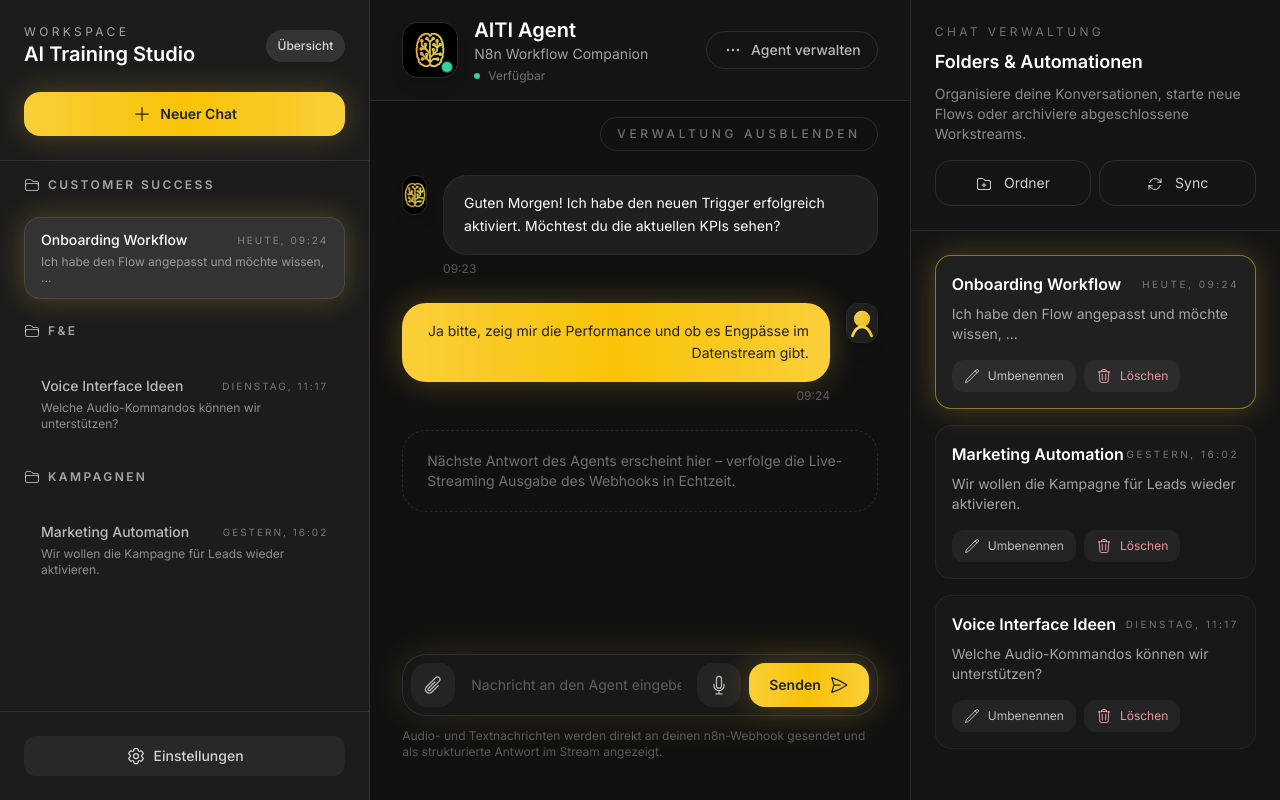
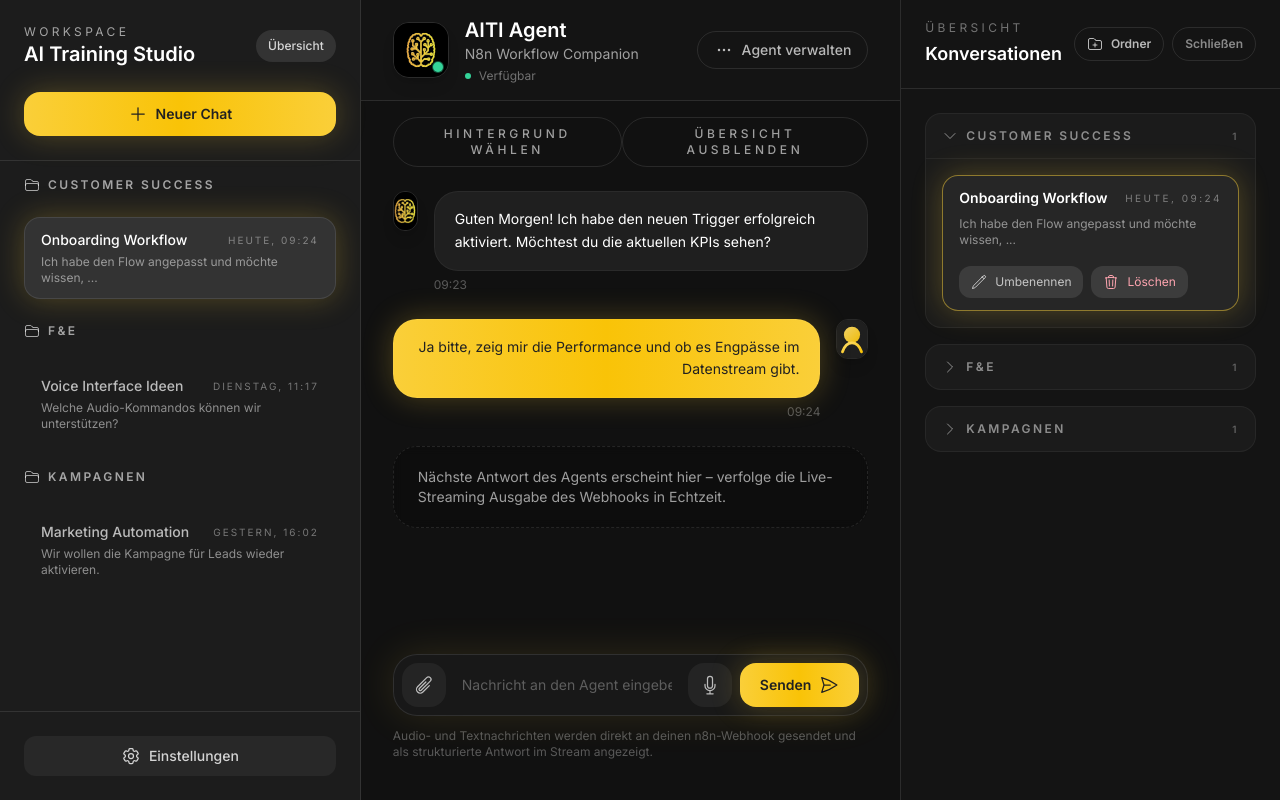
Before and after one commit to LiLoLama/aiti-agent, a React (Vite) app: page / in a window 1280 px wide. Built offline with nearby package versions, Linux system fonts and the light colour scheme.

Commit message:
Refine chat overview interactions and background controls

```diff
--- a/src/components/ChatHeader.tsx
+++ b/src/components/ChatHeader.tsx
@@ -6,7 +6,7 @@ interface ChatHeaderProps {
   agentName: string;
   agentRole: string;
   agentStatus: 'online' | 'offline' | 'busy';
-  onToggleDrawer: () => void;
+  onOpenOverview: () => void;
   onOpenSettings: () => void;
   agentAvatar: string;
 }
@@ -21,7 +21,7 @@ export function ChatHeader({
   agentName,
   agentRole,
   agentStatus,
-  onToggleDrawer,
+  onOpenOverview,
   onOpenSettings,
   agentAvatar
 }: ChatHeaderProps) {
@@ -41,7 +41,7 @@ export function ChatHeader({
       <div className="flex items-center gap-4">
         <button
           className="lg:hidden rounded-full bg-white/10 p-2 text-white/80 hover:bg-white/20 transition"
-          onClick={onToggleDrawer}
+          onClick={onOpenOverview}
         >
           <Bars3Icon className="h-5 w-5" />
         </button>
--- a/src/components/ChatOverviewPanel.tsx
+++ b/src/components/ChatOverviewPanel.tsx
@@ -1,67 +1,205 @@
+import { useEffect, useMemo, useState } from 'react';
 import { Chat } from '../data/sampleChats';
 import {
   PencilIcon,
   TrashIcon,
   FolderPlusIcon,
-  ArrowPathIcon
+  ChevronRightIcon,
+  XMarkIcon
 } from '@heroicons/react/24/outline';
+import clsx from 'clsx';
 
 interface ChatOverviewPanelProps {
   chats: Chat[];
   activeChatId: string;
   onSelectChat: (chatId: string) => void;
   isCollapsed: boolean;
+  isMobileOpen: boolean;
+  onCloseMobile: () => void;
+  onToggleCollapse: () => void;
+  onCreateFolder: () => void;
+  onRenameChat: (chatId: string) => void;
+  onDeleteChat: (chatId: string) => void;
+  customFolders: string[];
 }
 
-export function ChatOverviewPanel({ chats, activeChatId, onSelectChat, isCollapsed }: ChatOverviewPanelProps) {
-  if (isCollapsed) {
-    return null;
+export function ChatOverviewPanel({
+  chats,
+  activeChatId,
+  onSelectChat,
+  isCollapsed,
+  isMobileOpen,
+  onCloseMobile,
+  onToggleCollapse,
+  onCreateFolder,
+  onRenameChat,
+  onDeleteChat,
+  customFolders
+}: ChatOverviewPanelProps) {
+  const chatsByFolder = useMemo(() => {
+    return chats.reduce<Record<string, Chat[]>>((acc, chat) => {
+      const folder = chat.folder ?? 'Ohne Ordner';
+      acc[folder] = acc[folder] ? [...acc[folder], chat] : [chat];
+      return acc;
+    }, {});
+  }, [chats]);
+
+  const folders = useMemo(() => {
+    const folderSet = new Set<string>([
+      ...Object.keys(chatsByFolder),
+      ...customFolders
+    ]);
+
+    return Array.from(folderSet).sort((a, b) => a.localeCompare(b));
+  }, [chatsByFolder, customFolders]);
+
+  const [openFolders, setOpenFolders] = useState<Record<string, boolean>>({});
+
+  useEffect(() => {
+    setOpenFolders((prev) => {
+      const nextState = folders.reduce<Record<string, boolean>>((acc, folder) => {
+        acc[folder] = prev[folder] ?? false;
+        return acc;
+      }, {});
+
+      const activeFolder = chats.find((chat) => chat.id === activeChatId)?.folder ?? 'Ohne Ordner';
+      if (activeChatId && activeFolder in nextState) {
+        nextState[activeFolder] = true;
       }
 
-  return (
-    <aside className="hidden xl:flex w-96 flex-col border-l border-white/10 bg-[#161616]/80 backdrop-blur-xl">
-      <div className="px-6 py-6 border-b border-white/10">
-        <p className="text-xs uppercase tracking-[0.28em] text-white/40">Chat Verwaltung</p>
-        <h3 className="mt-2 text-lg font-semibold text-white">Folders &amp; Automationen</h3>
-        <p className="mt-2 text-sm text-white/50">
-          Organisiere deine Konversationen, starte neue Flows oder archiviere abgeschlossene Workstreams.
-        </p>
-        <div className="mt-4 flex gap-2">
-          <button className="flex-1 rounded-2xl border border-white/10 px-4 py-3 text-sm text-white/80 hover:bg-white/10">
-            <FolderPlusIcon className="mr-2 inline h-4 w-4" /> Ordner
+      return nextState;
+    });
+  }, [folders, activeChatId, chats]);
+
+  const toggleFolder = (folder: string) => {
+    setOpenFolders((prev) => ({
+      ...prev,
+      [folder]: !prev[folder]
+    }));
+  };
+
+  const PanelContent = (
+    <div className="flex h-full flex-col">
+      <div className="flex items-center justify-between gap-3 border-b border-white/10 px-6 py-5">
+        <div>
+          <p className="text-xs uppercase tracking-[0.28em] text-white/40">Übersicht</p>
+          <h3 className="mt-1 text-lg font-semibold text-white">Konversationen</h3>
+        </div>
+        <div className="flex items-center gap-2">
+          <button
+            onClick={onCreateFolder}
+            className="inline-flex items-center gap-2 rounded-full border border-white/10 px-3 py-2 text-xs font-semibold text-white/70 transition hover:bg-white/10"
+          >
+            <FolderPlusIcon className="h-4 w-4" /> Ordner
           </button>
-          <button className="flex-1 rounded-2xl border border-white/10 px-4 py-3 text-sm text-white/80 hover:bg-white/10">
-            <ArrowPathIcon className="mr-2 inline h-4 w-4" /> Sync
+          <button
+            onClick={onToggleCollapse}
+            className="hidden xl:inline-flex items-center gap-2 rounded-full border border-white/10 px-3 py-2 text-xs font-semibold text-white/50 transition hover:bg-white/10"
+          >
+            {isCollapsed ? 'Öffnen' : 'Schließen'}
+          </button>
+          <button
+            onClick={onCloseMobile}
+            className="xl:hidden inline-flex items-center gap-2 rounded-full border border-white/10 p-2 text-white/60 hover:bg-white/10"
+          >
+            <XMarkIcon className="h-5 w-5" />
           </button>
         </div>
       </div>
+
       <div className="flex-1 overflow-y-auto px-6 py-6 space-y-4">
-        {chats.map((chat) => (
+        {folders.map((folder) => {
+          const folderChats = chatsByFolder[folder] ?? [];
+          const isOpen = openFolders[folder] ?? false;
+
+          return (
+            <div key={folder} className="rounded-2xl border border-white/5 bg-white/[0.03]">
               <button
+                onClick={() => toggleFolder(folder)}
+                className="flex w-full items-center justify-between gap-3 px-4 py-3 text-left text-sm font-semibold text-white/70"
+              >
+                <span className="flex items-center gap-2 text-xs uppercase tracking-[0.2em] text-white/50">
+                  <ChevronRightIcon
+                    className={clsx('h-4 w-4 transition-transform', isOpen && 'rotate-90')}
+                  />
+                  {folder}
+                </span>
+                <span className="text-[10px] uppercase tracking-[0.25em] text-white/30">
+                  {folderChats.length}
+                </span>
+              </button>
+
+              {isOpen && (
+                <div className="space-y-3 border-t border-white/5 px-4 py-4">
+                  {folderChats.length === 0 && (
+                    <p className="text-xs text-white/40">Noch keine Chats in diesem Ordner.</p>
+                  )}
+                  {folderChats.map((chat) => (
+                    <div
                       key={chat.id}
-            onClick={() => onSelectChat(chat.id)}
-            className={`w-full rounded-2xl border px-4 py-4 text-left transition ${
+                      className={clsx(
+                        'rounded-2xl border px-4 py-3 transition',
                         chat.id === activeChatId
                           ? 'border-brand-gold/50 bg-white/5 shadow-glow'
-                : 'border-white/5 bg-white/[0.02] hover:bg-white/5'
-            }`}
+                          : 'border-white/5 bg-white/[0.02] hover:bg-white/10'
+                      )}
+                    >
+                      <button
+                        onClick={() => onSelectChat(chat.id)}
+                        className="w-full text-left"
                       >
                         <div className="flex items-center justify-between">
-              <h4 className="text-base font-semibold text-white">{chat.name}</h4>
-              <span className="text-[10px] uppercase tracking-[0.25em] text-white/40">{chat.lastUpdated}</span>
-            </div>
-            <p className="mt-2 text-sm text-white/60 line-clamp-2">{chat.preview}</p>
-            <div className="mt-4 flex gap-2 text-xs">
-              <span className="inline-flex items-center gap-2 rounded-xl bg-white/5 px-3 py-2 text-white/70">
-                <PencilIcon className="h-4 w-4" /> Umbenennen
-              </span>
-              <span className="inline-flex items-center gap-2 rounded-xl bg-white/5 px-3 py-2 text-rose-300/90">
-                <TrashIcon className="h-4 w-4" /> Löschen
+                          <h4 className="text-sm font-semibold text-white">{chat.name}</h4>
+                          <span className="text-[10px] uppercase tracking-[0.25em] text-white/40">
+                            {chat.lastUpdated}
                           </span>
                         </div>
+                        <p className="mt-2 text-xs text-white/50 line-clamp-2">{chat.preview}</p>
                       </button>
+                      <div className="mt-3 flex gap-2 text-xs">
+                        <button
+                          onClick={() => onRenameChat(chat.id)}
+                          className="inline-flex items-center gap-2 rounded-xl bg-white/10 px-3 py-2 text-white/70 hover:bg-white/20"
+                        >
+                          <PencilIcon className="h-4 w-4" /> Umbenennen
+                        </button>
+                        <button
+                          onClick={() => onDeleteChat(chat.id)}
+                          className="inline-flex items-center gap-2 rounded-xl bg-white/10 px-3 py-2 text-rose-300 hover:bg-white/20"
+                        >
+                          <TrashIcon className="h-4 w-4" /> Löschen
+                        </button>
+                      </div>
+                    </div>
                   ))}
                 </div>
+              )}
+            </div>
+          );
+        })}
+
+        {folders.length === 0 && (
+          <p className="text-xs text-white/40">Noch keine Chats vorhanden.</p>
+        )}
+      </div>
+    </div>
+  );
+
+  return (
+    <>
+      {!isCollapsed && (
+        <aside className="hidden xl:flex w-96 flex-col border-l border-white/10 bg-[#161616]/90 backdrop-blur-xl">
+          {PanelContent}
         </aside>
+      )}
+
+      {isMobileOpen && (
+        <div className="fixed inset-0 z-40 flex items-end justify-center bg-black/80 px-4 pb-24 pt-10 xl:hidden">
+          <div className="max-h-[80vh] w-full max-w-lg overflow-hidden rounded-3xl border border-white/10 bg-[#161616]/95 backdrop-blur-xl shadow-glow">
+            {PanelContent}
+          </div>
+        </div>
+      )}
+    </>
   );
 }
--- a/src/components/ChatTimeline.tsx
+++ b/src/components/ChatTimeline.tsx
@@ -5,11 +5,23 @@ interface ChatTimelineProps {
   chat: Chat;
   agentAvatar: string;
   userAvatar: string;
+  backgroundImage?: string;
 }
 
-export function ChatTimeline({ chat, agentAvatar, userAvatar }: ChatTimelineProps) {
+export function ChatTimeline({ chat, agentAvatar, userAvatar, backgroundImage }: ChatTimelineProps) {
   return (
-    <section className="flex-1 overflow-y-auto px-4 md:px-8 py-6 space-y-6">
+    <section className="relative flex-1 overflow-hidden">
+      {backgroundImage && (
+        <div
+          className="pointer-events-none absolute inset-0 opacity-40"
+          style={{
+            backgroundImage: `url(${backgroundImage})`,
+            backgroundSize: 'cover',
+            backgroundPosition: 'center'
+          }}
+        />
+      )}
+      <div className="relative h-full overflow-y-auto px-4 py-6 md:px-8 space-y-6">
         {chat.messages.map((message) => (
           <ChatMessageBubble
             key={message.id}
@@ -19,8 +31,9 @@ export function ChatTimeline({ chat, agentAvatar, userAvatar }: ChatTimelineProp
             userAvatar={userAvatar}
           />
         ))}
-      <div className="rounded-3xl border border-dashed border-white/10 px-6 py-5 text-sm text-white/40">
+        <div className="rounded-3xl border border-dashed border-white/10 px-6 py-5 text-sm text-white/60 backdrop-blur-sm bg-black/20">
           Nächste Antwort des Agents erscheint hier – verfolge die Live-Streaming Ausgabe des Webhooks in Echtzeit.
+        </div>
       </div>
     </section>
   );
--- a/src/components/MobileNavBar.tsx
+++ b/src/components/MobileNavBar.tsx
@@ -7,15 +7,15 @@ import {
 interface MobileNavBarProps {
   onNewChat: () => void;
   onOpenSettings: () => void;
-  onToggleDrawer: () => void;
+  onToggleOverview: () => void;
 }
 
-export function MobileNavBar({ onNewChat, onOpenSettings, onToggleDrawer }: MobileNavBarProps) {
+export function MobileNavBar({ onNewChat, onOpenSettings, onToggleOverview }: MobileNavBarProps) {
   return (
     <nav className="lg:hidden fixed inset-x-0 bottom-0 z-30 border-t border-white/10 bg-[#141414]/95 backdrop-blur-xl">
       <div className="mx-auto flex max-w-3xl items-center justify-around px-6 py-3 text-white/70">
         <button
-          onClick={onToggleDrawer}
+          onClick={onToggleOverview}
           className="flex flex-col items-center text-xs font-medium gap-1"
         >
           <Squares2X2Icon className="h-6 w-6" />
--- a/src/components/Sidebar.tsx
+++ b/src/components/Sidebar.tsx
@@ -9,7 +9,7 @@ interface SidebarProps {
   onChatSelect: (chatId: string) => void;
   onNewChat: () => void;
   onOpenSettings: () => void;
-  onToggleDrawer: () => void;
+  onShowOverview: () => void;
 }
 
 export function Sidebar({
@@ -18,7 +18,7 @@ export function Sidebar({
   onChatSelect,
   onNewChat,
   onOpenSettings,
-  onToggleDrawer
+  onShowOverview
 }: SidebarProps) {
   const chatsByFolder = useMemo(() => {
     const grouped = chats.reduce<Record<string, Chat[]>>((acc, chat) => {
@@ -39,7 +39,7 @@ export function Sidebar({
             <h2 className="text-xl font-semibold text-white">AI Training Studio</h2>
           </div>
           <button
-            onClick={onToggleDrawer}
+            onClick={onShowOverview}
             className="px-3 py-2 text-xs font-medium rounded-full bg-white/10 text-white/80 hover:bg-white/20 transition"
           >
             Übersicht
--- a/src/pages/ChatPage.tsx
+++ b/src/pages/ChatPage.tsx
@@ -1,14 +1,12 @@
-import { useMemo, useState } from 'react';
+import { useMemo, useRef, useState, type ChangeEvent } from 'react';
 import { useNavigate } from 'react-router-dom';
 import { Sidebar } from '../components/Sidebar';
 import { ChatHeader } from '../components/ChatHeader';
 import { ChatTimeline } from '../components/ChatTimeline';
 import { ChatInput } from '../components/ChatInput';
-import { ChatManagementDrawer } from '../components/ChatManagementDrawer';
 import { MobileNavBar } from '../components/MobileNavBar';
 import { ChatOverviewPanel } from '../components/ChatOverviewPanel';
 import { sampleChats, Chat } from '../data/sampleChats';
-import { useToggle } from '../hooks/useToggle';
 
 import agentAvatar from '../assets/agent-avatar.png';
 import userAvatar from '../assets/default-user.svg';
@@ -17,8 +15,11 @@ export function ChatPage() {
   const navigate = useNavigate();
   const [chats, setChats] = useState<Chat[]>(sampleChats);
   const [activeChatId, setActiveChatId] = useState<string>(sampleChats[0]?.id ?? '');
-  const [isDrawerOpen, toggleDrawer, setDrawerOpen] = useToggle(false);
   const [isOverviewCollapsed, setOverviewCollapsed] = useState(false);
+  const [isMobileOverviewOpen, setMobileOverviewOpen] = useState(false);
+  const [customFolders, setCustomFolders] = useState<string[]>([]);
+  const [chatBackground, setChatBackground] = useState<string | null>(null);
+  const fileInputRef = useRef<HTMLInputElement | null>(null);
 
   const activeChat = useMemo(
     () => chats.find((chat) => chat.id === activeChatId) ?? chats[0],
@@ -53,12 +54,96 @@ export function ChatPage() {
     setChats((prev) => [newChat, ...prev]);
     setActiveChatId(newChat.id);
     setOverviewCollapsed(false);
-    setDrawerOpen(false);
+    setMobileOverviewOpen(false);
   };
 
   const handleSelectChat = (chatId: string) => {
     setActiveChatId(chatId);
-    setDrawerOpen(false);
+    setMobileOverviewOpen(false);
+  };
+
+  const handleRenameChat = (chatId: string) => {
+    const chatToRename = chats.find((chat) => chat.id === chatId);
+    if (!chatToRename) {
+      return;
+    }
+
+    const newName = window.prompt('Wie soll der Chat heißen?', chatToRename.name)?.trim();
+    if (!newName || newName === chatToRename.name) {
+      return;
+    }
+
+    setChats((prev) =>
+      prev.map((chat) =>
+        chat.id === chatId
+          ? {
+              ...chat,
+              name: newName
+            }
+          : chat
+      )
+    );
+  };
+
+  const handleDeleteChat = (chatId: string) => {
+    const chatToDelete = chats.find((chat) => chat.id === chatId);
+    if (!chatToDelete) {
+      return;
+    }
+
+    const shouldDelete = window.confirm(
+      `Soll der Chat "${chatToDelete.name}" wirklich gelöscht werden?`
+    );
+
+    if (!shouldDelete) {
+      return;
+    }
+
+    setChats((prev) => prev.filter((chat) => chat.id !== chatId));
+
+    setActiveChatId((currentId) => {
+      if (currentId !== chatId) {
+        return currentId;
+      }
+
+      const remainingChats = chats.filter((chat) => chat.id !== chatId);
+      return remainingChats[0]?.id ?? '';
+    });
+  };
+
+  const handleCreateFolder = () => {
+    const folderName = window.prompt('Wie soll der neue Ordner heißen?')?.trim();
+    if (!folderName) {
+      return;
+    }
+
+    setCustomFolders((prev) => {
+      if (prev.includes(folderName)) {
+        return prev;
+      }
+
+      return [...prev, folderName];
+    });
+  };
+
+  const handleBackgroundUpload = (event: ChangeEvent<HTMLInputElement>) => {
+    const file = event.target.files?.[0];
+    if (!file) {
+      return;
+    }
+
+    const reader = new FileReader();
+    reader.onload = () => {
+      setChatBackground(typeof reader.result === 'string' ? reader.result : null);
+    };
+    reader.readAsDataURL(file);
+  };
+
+  const handleResetBackground = () => {
+    setChatBackground(null);
+    if (fileInputRef.current) {
+      fileInputRef.current.value = '';
+    }
   };
 
   return (
@@ -66,14 +151,7 @@ export function ChatPage() {
       <MobileNavBar
         onNewChat={handleNewChat}
         onOpenSettings={() => navigate('/settings')}
-        onToggleDrawer={toggleDrawer}
-      />
-
-      <ChatManagementDrawer
-        chats={chats}
-        isOpen={isDrawerOpen}
-        onClose={toggleDrawer}
-        onSelectChat={handleSelectChat}
+        onToggleOverview={() => setMobileOverviewOpen(true)}
       />
 
       <div className="flex flex-1">
@@ -83,7 +161,7 @@ export function ChatPage() {
           onChatSelect={handleSelectChat}
           onNewChat={handleNewChat}
           onOpenSettings={() => navigate('/settings')}
-          onToggleDrawer={toggleDrawer}
+          onShowOverview={() => setOverviewCollapsed(false)}
         />
 
         <main className="flex flex-1 flex-col">
@@ -91,22 +169,51 @@ export function ChatPage() {
             agentName="AITI Agent"
             agentRole="N8n Workflow Companion"
             agentStatus="online"
-            onToggleDrawer={toggleDrawer}
+            onOpenOverview={() => setMobileOverviewOpen(true)}
             onOpenSettings={() => navigate('/settings')}
             agentAvatar={agentAvatar}
           />
 
-          <div className="hidden xl:flex justify-end px-8 pt-4">
+          <div className="flex justify-between px-4 pt-4 md:px-8">
+            <div className="flex items-center gap-2 text-xs text-white/40">
+              <button
+                onClick={() => fileInputRef.current?.click()}
+                className="rounded-full border border-white/10 px-4 py-2 text-xs font-medium uppercase tracking-[0.3em] text-white/60 hover:bg-white/10"
+              >
+                Hintergrund wählen
+              </button>
+              {chatBackground && (
+                <button
+                  onClick={handleResetBackground}
+                  className="rounded-full border border-white/10 px-4 py-2 text-xs font-medium uppercase tracking-[0.3em] text-white/60 hover:bg-white/10"
+                >
+                  Hintergrund entfernen
+                </button>
+              )}
+              <input
+                ref={fileInputRef}
+                type="file"
+                accept="image/*"
+                onChange={handleBackgroundUpload}
+                className="hidden"
+              />
+            </div>
+
             <button
               onClick={() => setOverviewCollapsed((prev) => !prev)}
-              className="rounded-full border border-white/10 px-4 py-2 text-xs font-medium uppercase tracking-[0.3em] text-white/40 hover:bg-white/10"
+              className="hidden xl:inline-flex rounded-full border border-white/10 px-4 py-2 text-xs font-medium uppercase tracking-[0.3em] text-white/60 hover:bg-white/10"
             >
-              {isOverviewCollapsed ? 'Verwaltung anzeigen' : 'Verwaltung ausblenden'}
+              {isOverviewCollapsed ? 'Übersicht anzeigen' : 'Übersicht ausblenden'}
             </button>
           </div>
 
           {activeChat && (
-            <ChatTimeline chat={activeChat} agentAvatar={agentAvatar} userAvatar={userAvatar} />
+            <ChatTimeline
+              chat={activeChat}
+              agentAvatar={agentAvatar}
+              userAvatar={userAvatar}
+              backgroundImage={chatBackground ?? undefined}
+            />
           )}
 
           <div className="px-4 pb-28 pt-2 md:px-8 md:pb-10">
@@ -122,6 +229,13 @@ export function ChatPage() {
           activeChatId={activeChat?.id ?? ''}
           onSelectChat={handleSelectChat}
           isCollapsed={isOverviewCollapsed}
+          isMobileOpen={isMobileOverviewOpen}
+          onCloseMobile={() => setMobileOverviewOpen(false)}
+          onToggleCollapse={() => setOverviewCollapsed((prev) => !prev)}
+          onCreateFolder={handleCreateFolder}
+          onRenameChat={handleRenameChat}
+          onDeleteChat={handleDeleteChat}
+          customFolders={customFolders}
         />
       </div>
     </div>
```
Lines whose indentation alone changed are shown as unchanged.
